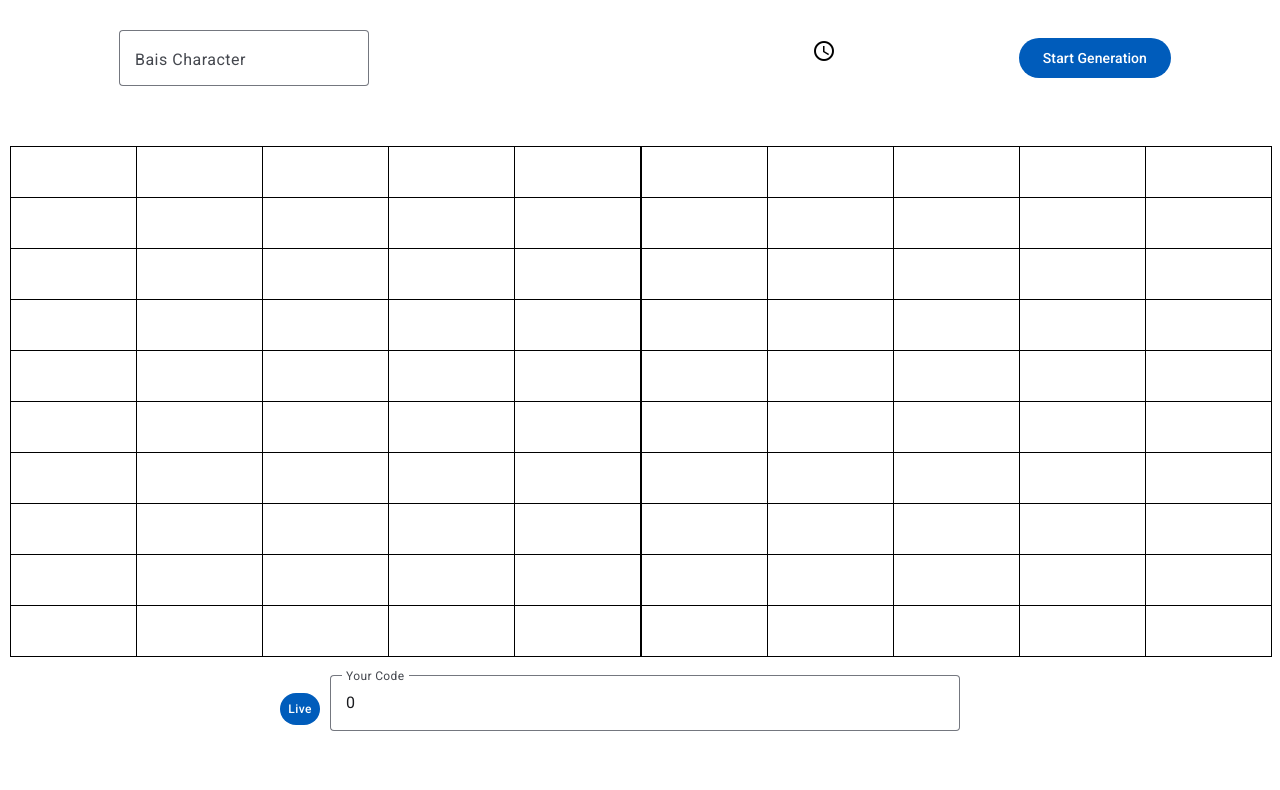
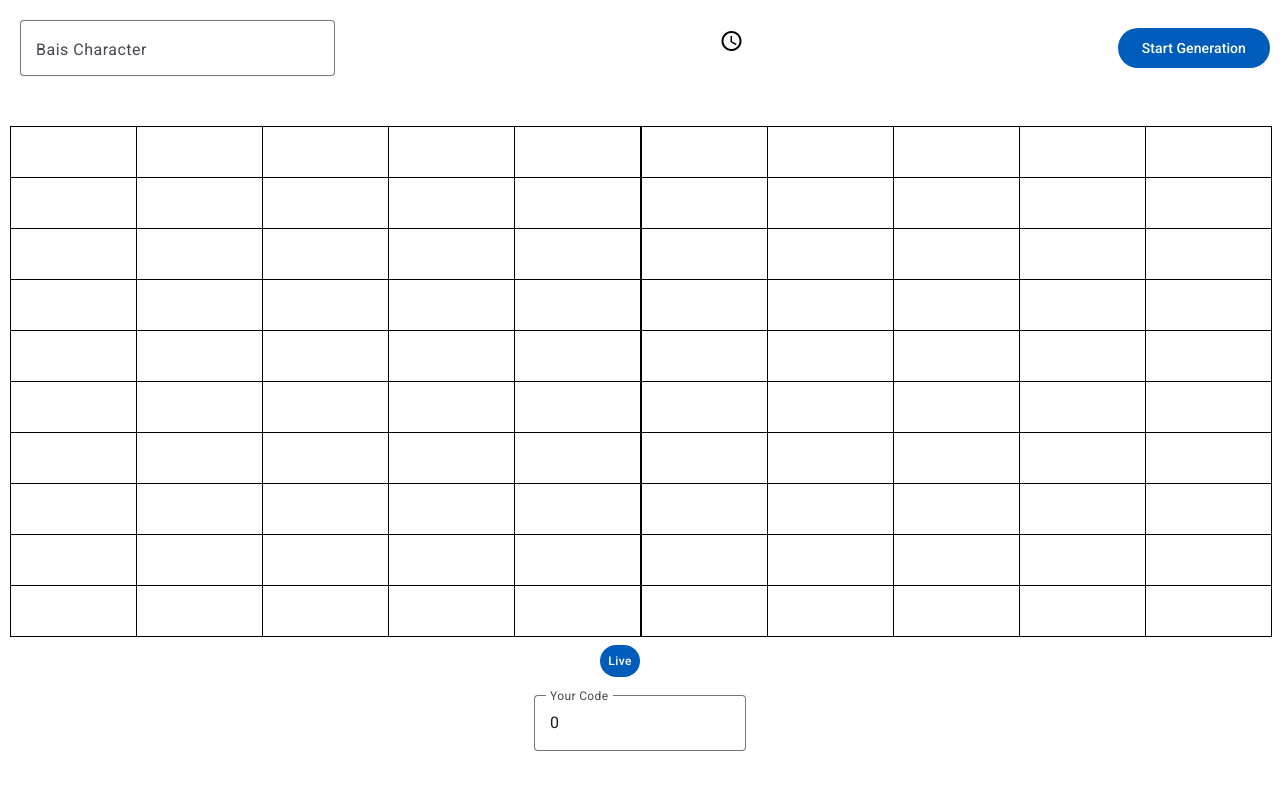
Before and after one commit to Ingila185/altar, an Angular app: page / in a window 1280 px wide. Shown: the top 790 px of the page. Built offline with nearby package versions, Linux system fonts and the light colour scheme.

Commit message:
added form validation

```diff
--- a/src/app/app.config.ts
+++ b/src/app/app.config.ts
@@ -4,8 +4,15 @@ import { provideRouter } from '@angular/router';
 import { routes } from './app.routes';
 import { provideAnimationsAsync } from '@angular/platform-browser/animations/async';
 import { provideHttpClient } from '@angular/common/http';
+import { provideAnimations } from '@angular/platform-browser/animations';
 
 export const appConfig: ApplicationConfig = {
-  providers: [provideHttpClient(),
-  provideZoneChangeDetection({ eventCoalescing: true }), provideRouter(routes), provideAnimationsAsync()]
+  providers: [
+    provideHttpClient(),
+    provideAnimations(),
+
+    provideZoneChangeDetection({ eventCoalescing: true }),
+    provideRouter(routes),
+    provideAnimationsAsync(),
+  ],
 };
--- /dev/null
+++ b/src/app/error-state-matcher.ts
@@ -0,0 +1,11 @@
+import { ErrorStateMatcher } from '@angular/material/core';
+import { FormControl, FormGroupDirective, NgForm } from '@angular/forms';
+
+export class InstantErrorStateMatcher implements ErrorStateMatcher {
+  isErrorState(
+    control: FormControl | null,
+    form: FormGroupDirective | NgForm | null
+  ): boolean {
+    return !!(control && control.invalid && (control.dirty || control.touched));
+  }
+}
--- a/src/app/grid.service.ts
+++ b/src/app/grid.service.ts
@@ -1,17 +1,18 @@
 import { HttpClient } from '@angular/common/http';
-import { Injectable } from '@angular/core';
+import { inject, Injectable } from '@angular/core';
 import { Observable } from 'rxjs';
 import { IGridGeneratorResponse } from '../interfaces/GridGeneratorResponse';
 
 @Injectable({
-  providedIn: 'root'
+  providedIn: 'root',
 })
 export class GridService {
+  private http = inject(HttpClient);
+
   private apiUrl = 'http://localhost:3000/grid-response';
 
-
-  constructor(private http: HttpClient) { }
-  getAlphabetMatrix(): Observable<IGridGeneratorResponse> {
-    return this.http.get<IGridGeneratorResponse>(this.apiUrl);
+  getAlphabetMatrix(baisChar?: string): Observable<IGridGeneratorResponse> {
+    const url = baisChar ? `${this.apiUrl}?basisChar=${baisChar}` : this.apiUrl;
+    return this.http.get<IGridGeneratorResponse>(url);
   }
 }
--- a/src/app/grid/grid.component.css
+++ b/src/app/grid/grid.component.css
@@ -2,22 +2,29 @@
   display: flex;
   flex-direction: row;
   gap: 5px;
-  justify-content: space-around;
+  justify-content: space-between;
   align-items: baseline;
-  padding: 20px;
+  padding: 10px;
 }
 
 .example-form {
-  min-width: 150px;
-  max-width: 500px;
+  min-width: 25%;
+  max-width: 25%;
   width: 100%;
   padding: 10px;
 }
 
 .example-full-width {
-  width: 50%;
+  width: 100%;
 }
 
+.badge-div {
+  display: flex;
+  gap: 10px;
+  justify-content: center;
+  align-items: center;
+  padding: 10px;
+}
 
 mat-grid-tile {
   border: 1px solid black;
@@ -31,14 +38,15 @@ mat-grid-tile {
   margin-top: 16px;
 }
 .live-badge .mat-badge-content {
-  padding: 8px 8px; /* Adjust padding as needed */
-  font-size: 12px; /* Adjust font size as needed */
+  padding: 8px 8px;
+  font-size: 12px;
 }
 
 .badge-div {
   display: flex;
+  flex-direction: column;
   gap: 10px;
   justify-content: center;
   align-items: center;
-  padding: 10px;
+  padding: 20px;
 }
--- a/src/app/grid/grid.component.html
+++ b/src/app/grid/grid.component.html
@@ -1,19 +1,42 @@
 <div class="flex-grid">
-  <form class="example-form">
+  <form
+    [formGroup]="gridForm"
+    (ngSubmit)="generateMatrix()"
+    class="example-form"
+  >
     <mat-form-field class="example-full-width" appearance="outline">
       <mat-label>Bais Character</mat-label>
-      <input matInput placeholder="Bais character e.g. a" value="" />
+      <input
+        matInput
+        placeholder="Bais character e.g. a"
+        value=""
+        formControlName="baisChar"
+        [errorStateMatcher]="matcher"
+        maxlength="1"
+      />
+      <mat-error>Please enter a valid letter (a-z)</mat-error>
+
+      @if (gridForm.get('biasChar')?.hasError('pattern') &&
+      gridForm.get('biasChar')?.touched) {
+      <mat-error>Please enter a valid letter (a-z)</mat-error>
+      } @if (gridForm.get('biasChar')?.hasError('maxlength')) {
+      <mat-error>Only one character allowed</mat-error>
+      }
     </mat-form-field>
   </form>
   <mat-icon
-
     aria-hidden="false"
-    aria-label="Example home icon"
+    aria-label="Example clock icon"
     fontIcon="schedule"
   ></mat-icon>
-  <button mat-flat-button (click)="generateMatrix()">
-    {{ isGenerating() ? 'Stop' : 'Start' }} Generation
-  </button></div>
+  <button
+    mat-flat-button
+    (click)="generateMatrix()"
+    [disabled]="!gridForm.valid"
+  >
+    {{ isGenerating() ? "Stop" : "Start" }} Generation
+  </button>
+</div>
 <div class="example-grid">
   <mat-grid-list cols="10" rowHeight="50px">
     @for (cell of (displayGrid()); track $index) {
@@ -33,8 +56,14 @@
     matBadgeOverlap="false"
   >
   </span>
-  <mat-form-field class="example-full-width" appearance="outline">
+
+  <mat-form-field class="badge-div" appearance="outline">
     <mat-label>Your Code</mat-label>
-    <input matInput placeholder="Ex. a" value={{response().gridCode}} readonly="true" />
+    <input
+      matInput
+      placeholder="Ex. a"
+      value="{{ response().gridCode }}"
+      readonly="true"
+    />
   </mat-form-field>
 </div>
--- a/src/app/grid/grid.component.ts
+++ b/src/app/grid/grid.component.ts
@@ -1,7 +1,12 @@
 import { Component, computed, inject, OnDestroy, signal } from '@angular/core';
 import { MatInputModule } from '@angular/material/input';
 import { MatFormFieldModule } from '@angular/material/form-field';
-import { FormsModule } from '@angular/forms';
+import {
+  FormBuilder,
+  FormGroup,
+  FormsModule,
+  Validators,
+} from '@angular/forms';
 import { MatIconModule } from '@angular/material/icon';
 import { MatButtonModule } from '@angular/material/button';
 import { MatGridListModule } from '@angular/material/grid-list';
@@ -11,12 +16,15 @@ import { GridService } from '../grid.service';
 import { IGridGeneratorResponse } from '../../interfaces/GridGeneratorResponse';
 import { CommonModule } from '@angular/common';
 import { interval, Subscription } from 'rxjs';
+import { ReactiveFormsModule } from '@angular/forms';
+import { InstantErrorStateMatcher } from '../error-state-matcher';
 
 @Component({
   selector: 'grid',
   standalone: true,
   imports: [
     CommonModule,
+    ReactiveFormsModule,
     FormsModule,
     MatFormFieldModule,
     MatInputModule,
@@ -32,7 +40,16 @@ import { interval, Subscription } from 'rxjs';
 })
 export class GridComponent implements OnDestroy {
   private gridService = inject(GridService);
-  constructor() {}
+  private fb = inject(FormBuilder);
+  matcher = new InstantErrorStateMatcher();
+
+  gridForm: FormGroup;
+
+  constructor() {
+    this.gridForm = this.fb.group({
+      baisChar: ['', [Validators.pattern(/^[a-z]$/), Validators.maxLength(1)]],
+    });
+  }
 
   flattenedMatrix = signal<string[] | null>([]);
   emptyGrid = signal<string[]>(Array(100).fill(' '));
@@ -69,12 +86,21 @@ export class GridComponent implements OnDestroy {
   }
 
   updateGrid() {
+    if (this.gridForm.controls['baisChar'].value) {
+      this.gridService
+        .getAlphabetMatrix(this.gridForm.controls['baisChar'].value)
+        .subscribe((response: IGridGeneratorResponse) => {
+          this.response.set(response);
+          this.flattenedMatrix.set(this.response().gridContents.flat());
+        });
+    } else {
       this.gridService
         .getAlphabetMatrix()
         .subscribe((response: IGridGeneratorResponse) => {
           this.response.set(response);
           this.flattenedMatrix.set(this.response().gridContents.flat());
         });
+    }
   }
 
   stopGeneration() {
```
Lines whose indentation alone changed are shown as unchanged.
